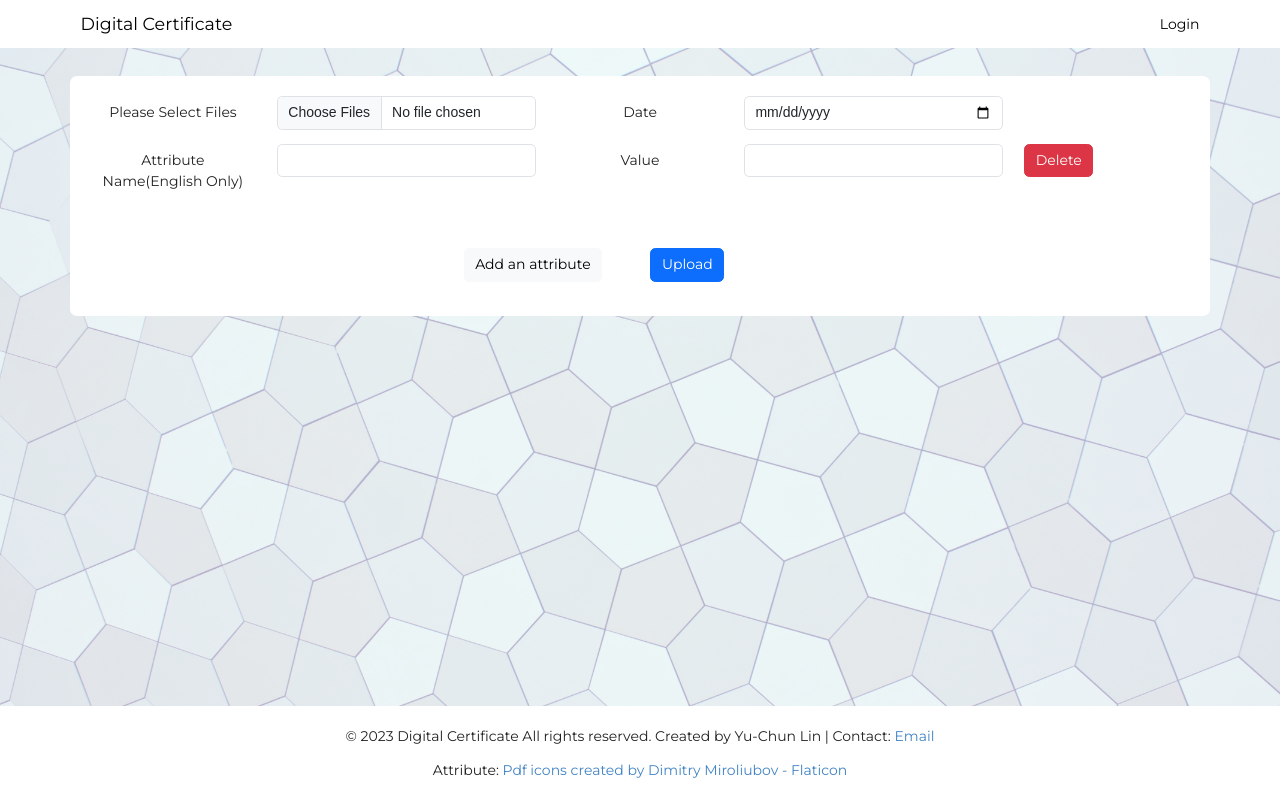
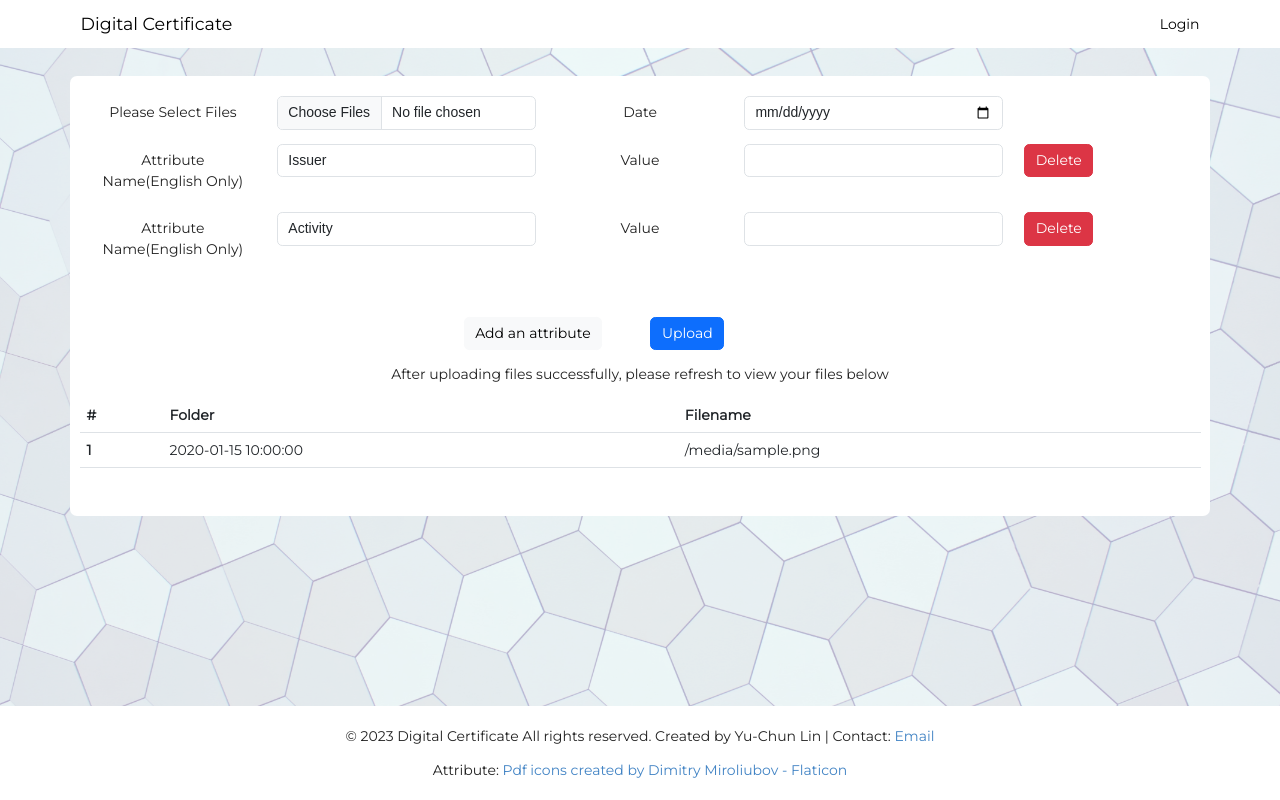
Before and after one commit to yuchun1214/digital-certificate, a Python web app: template digital-certificate/templates/admin.html in a window 1280 px wide. Run offline with Jinja, Linux system fonts and the light colour scheme; the template is opened without the code that fills it: most values are stand-ins (such as "Sample title", 1, 10 or a date in 2020); some libraries are stand-ins or nearby versions.

Commit message:
Add table to view uploaded files

```diff
--- a/digital-certificate/schema.sql
+++ b/digital-certificate/schema.sql
@@ -5,7 +5,7 @@ DROP TABLE IF EXISTS users;
 CREATE TABLE hash_table (
   id INTEGER PRIMARY KEY AUTOINCREMENT,
   filename TEXT NOT NULL,
-  upload_date DATE NOT NULL,
+  upload_date TEXT NOT NULL,
   hash_value TEXT NOT NULL UNIQUE
 );
 
--- a/digital-certificate/templates/admin.html
+++ b/digital-certificate/templates/admin.html
@@ -56,7 +56,23 @@ Admin - Digital Certificate
         <div class="mb-3 row rule"> <!-- Combine the class attributes into a single attribute -->
             <label class="col-sm-2 col-form-label">Attribute Name(English Only)</label>
             <div class="col-sm-3">
-                <input class="form-control name-input" type="text">
+                <input class="form-control name-input" type="text" value="Issuer">
+            </div>
+
+            <label class="col-sm-2 col-form-label">Value</label>
+            <div class="col-sm-3">
+                <input class="form-control value-input" type="text">
+            </div>
+
+            <div class="col-sm-2">
+                <button class="btn btn-danger delete-btn" type="button">Delete</button>
+            </div>
+        </div>
+
+        <div class="mb-3 row rule"> <!-- Combine the class attributes into a single attribute -->
+            <label class="col-sm-2 col-form-label">Attribute Name(English Only)</label>
+            <div class="col-sm-3">
+                <input class="form-control name-input" type="text" value="Activity">
             </div>
 
             <label class="col-sm-2 col-form-label">Value</label>
@@ -81,6 +97,33 @@ Admin - Digital Certificate
         </div>
         <div class="col-sm-4"></div>
     </div>
+
+    <div class="mb-3 row">
+        <div class="col-sm-12" style="text-align: center;">
+            <p>After uploading files successfully, please refresh to view your files below</p>
+        </div>
+    </div>
+    <div class="mb-3 row">
+        <table class="table">
+            <thead>
+              <tr>
+                <th scope="col">#</th>
+                <th scope="col">Folder</th>
+                <th scope="col">Filename</th>
+              </tr>
+            </thead>
+            <tbody>
+                    {% for file in uploaded_files %}
+                      <tr>
+                        <th scope="row">{{ file['id'] }}</th>
+                        <td>{{ file['upload_date'] }}</td>
+                        <td>{{ file['filename'] }}</td>
+                      </tr>
+                    {% endfor %}
+            </tbody>
+          </table>
+    </div>
+
 </div>
 
 <div class="modal " tabindex="-1">
```
Also changed, not shown: digital-certificate/admin.py (+12 -1 lines).
